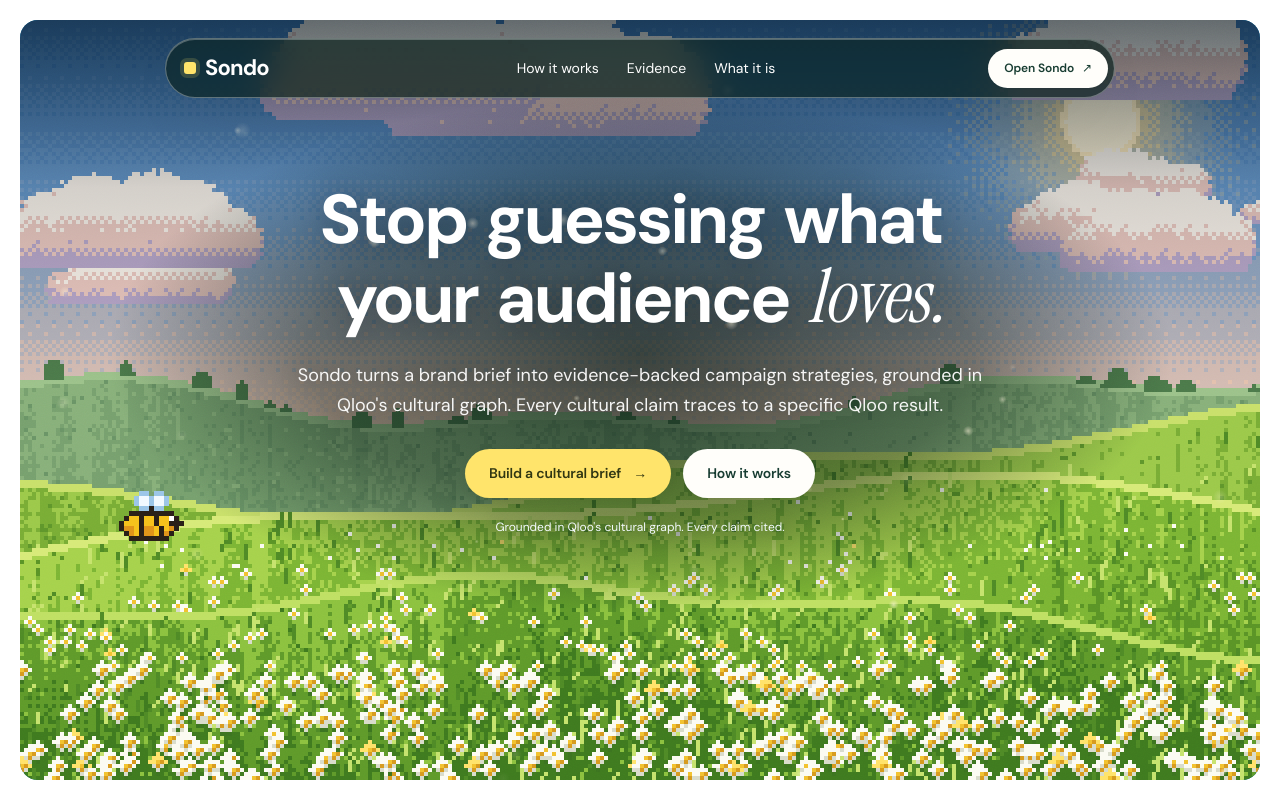
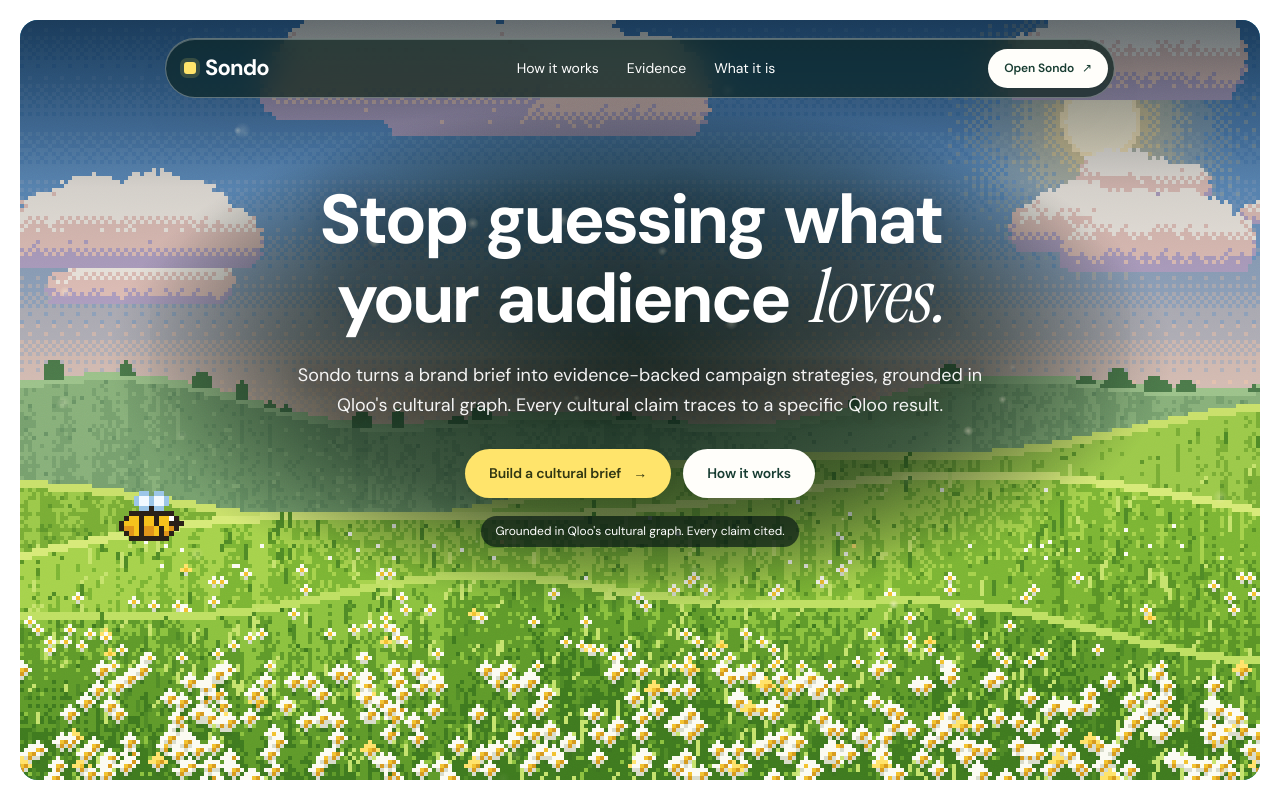
Before and after one commit to lijnati/sondo, a Next.js app: page / in a window 1280 px wide. Shown: the top 800 px of the page. Built offline with nearby package versions, Linux system fonts and the light colour scheme.

Commit message:
Keep the hero fine print readable on the meadow.
A dark pill sits behind the citation line so it stays clear where the pixel hills rise, including on a narrow screen.

```diff
--- a/app/(marketing)/marketing.css
+++ b/app/(marketing)/marketing.css
@@ -363,6 +363,20 @@
   text-align: center;
 }
 
+/* Local haze so the lede and fine print stay readable where the hills rise. */
+.marketing .sky-copy::before {
+  position: absolute;
+  z-index: -1;
+  top: 46%;
+  left: 50%;
+  width: min(980px, 130%);
+  height: 128%;
+  background: radial-gradient(ellipse at center, rgba(8, 24, 20, 0.5) 0%, rgba(8, 24, 20, 0.22) 52%, transparent 74%);
+  content: "";
+  pointer-events: none;
+  transform: translate(-50%, -50%);
+}
+
 .marketing .sky-title {
   max-width: 880px;
   margin: 0 auto;
@@ -392,10 +406,15 @@
 }
 
 .marketing .sky-fine {
-  margin-top: 20px;
-  color: #f4fbff;
+  display: inline-block;
+  max-width: 40ch;
+  margin-top: 18px;
+  padding: 7px 14px;
+  color: #fff;
   font-size: 12px;
-  text-shadow: 0 1px 16px rgba(10, 30, 50, 0.55);
+  line-height: 1.45;
+  background: rgba(10, 28, 22, 0.72);
+  border-radius: 999px;
 }
 
 /* ---------- proof ---------- */
@@ -1197,7 +1216,12 @@
   }
 
   .marketing .sky-copy {
-    margin: 56px auto 72px;
+    margin: 48px auto 64px;
+  }
+
+  .marketing .sky-copy::before {
+    height: 140%;
+    background: radial-gradient(ellipse at center, rgba(6, 22, 18, 0.78) 0%, rgba(6, 22, 18, 0.48) 56%, transparent 78%);
   }
 
   .marketing .sky-title {
```
